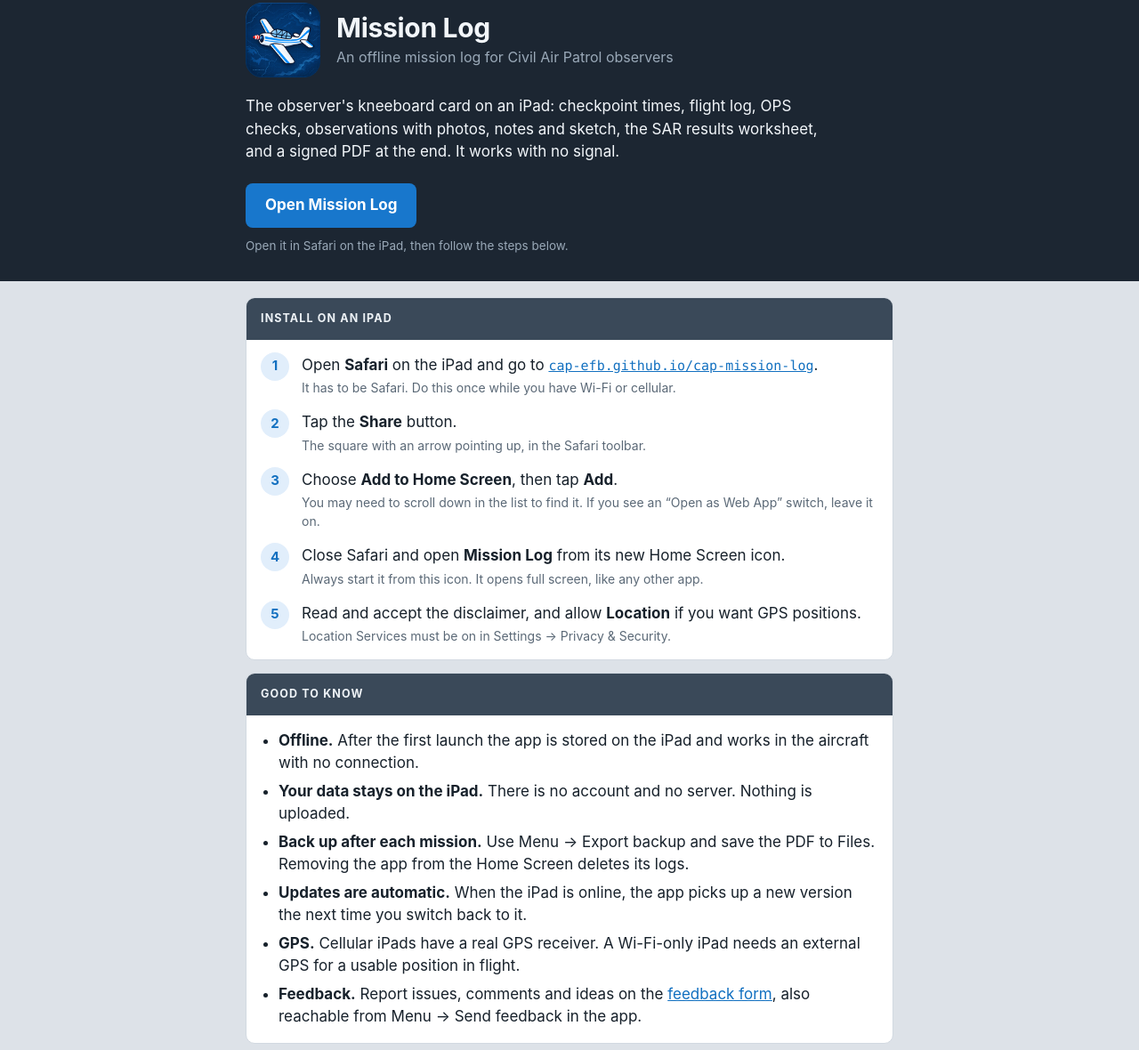
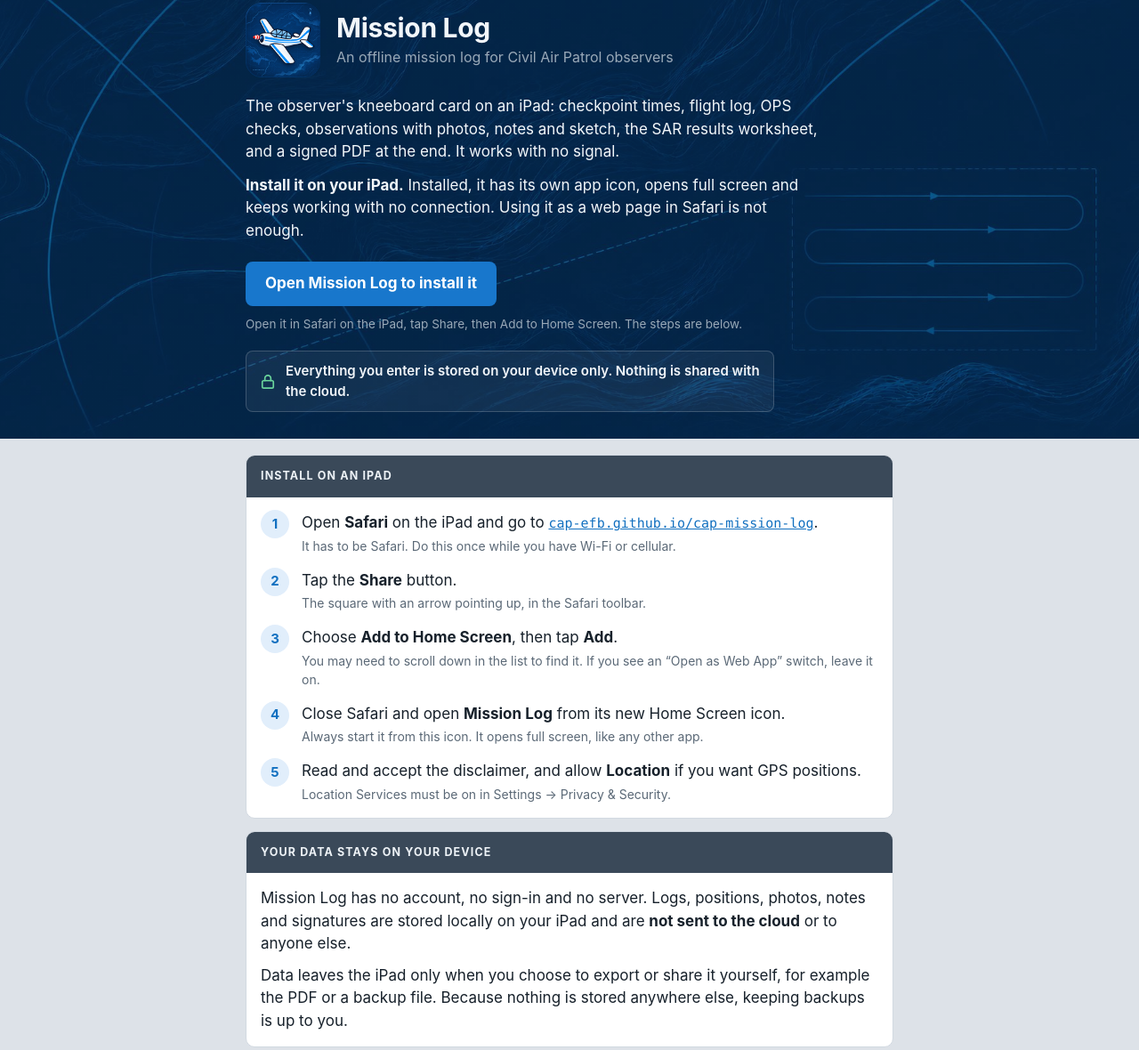
Before and after one commit to CAP-EFB/cap-efb.github.io, a plain HTML site: page index.html in a window 1280 px wide. Shown: the part 25-1205 px from the top of the page at 89% size. Drawn offline with Linux system fonts and the light colour scheme.

Commit message:
Hero artwork, install call-out and a clear local-data statement
Co-Authored-By: Claude Fable 5.2 <noreply@anthropic.com>

```diff
--- a/index.html
+++ b/index.html
@@ -5,7 +5,7 @@
   <meta name="viewport" content="width=device-width, initial-scale=1, viewport-fit=cover">
   <title>Mission Log — CAP observer log for iPad</title>
   <meta name="description" content="Mission Log is an offline mission log for Civil Air Patrol observers. Install it on an iPad from Safari in under a minute.">
-  <meta name="theme-color" content="#1c2632">
+  <meta name="theme-color" content="#062a55">
   <link rel="icon" href="icon-192.png" type="image/png">
   <link rel="apple-touch-icon" href="icon-180.png">
   <style>
@@ -59,7 +59,10 @@
     .wrap { max-width: 760px; margin: 0 auto; padding: 0 16px; }
 
     .hero {
-      background: var(--chrome);
+      /* chart artwork, dimmed a little so the text stays easy to read */
+      background:
+        linear-gradient(rgba(6, 30, 62, .5), rgba(6, 30, 62, .5)),
+        #062a55 url(hero.jpg) center / cover no-repeat;
       color: var(--chrome-text);
       padding: max(28px, env(safe-area-inset-top)) 0 30px;
     }
@@ -85,6 +88,21 @@
     }
     .btn:active { transform: scale(.985); }
     .hero .hint { color: var(--chrome-muted); font-size: 13.5px; margin-top: 10px; }
+    .hero .lead + .lead { margin-top: 12px; }
+    .hero .privacy {
+      display: flex;
+      align-items: center;
+      gap: 10px;
+      margin-top: 20px;
+      padding: 11px 14px;
+      max-width: 60ch;
+      border: 1px solid rgba(255, 255, 255, .18);
+      border-radius: 8px;
+      background: rgba(255, 255, 255, .06);
+      font-size: 15px;
+      font-weight: 600;
+    }
+    .hero .privacy svg { width: 20px; height: 20px; flex: none; color: #6ad59c; }
 
     main { padding: 18px 0 36px; display: flex; flex-direction: column; gap: 14px; }
 
@@ -170,8 +188,14 @@
         with photos, notes and sketch, the SAR results worksheet, and a signed PDF at the end. It works
         with no signal.
       </p>
-      <a class="btn" href="cap-mission-log/">Open Mission Log</a>
-      <div class="hint">Open it in Safari on the iPad, then follow the steps below.</div>
+      <p class="lead"><strong>Install it on your iPad.</strong> Installed, it has its own app icon, opens full
+        screen and keeps working with no connection. Using it as a web page in Safari is not enough.</p>
+      <a class="btn" href="cap-mission-log/">Open Mission Log to install it</a>
+      <div class="hint">Open it in Safari on the iPad, tap Share, then Add to Home Screen. The steps are below.</div>
+      <p class="privacy">
+        <svg viewBox="0 0 24 24" fill="none" stroke="currentColor" stroke-width="2" stroke-linecap="round" stroke-linejoin="round" aria-hidden="true"><rect x="4.5" y="10.5" width="15" height="10" rx="2"/><path d="M8 10.5V7.5a4 4 0 0 1 8 0v3"/></svg>
+        <span>Everything you enter is stored on your device only. Nothing is shared with the cloud.</span>
+      </p>
     </div>
   </header>
 
@@ -208,11 +232,25 @@
       </section>
 
       <section class="card">
+        <h2>Your data stays on your device</h2>
+        <div class="card-body">
+          <p>
+            Mission Log has no account, no sign-in and no server. Logs, positions, photos, notes and
+            signatures are stored locally on your iPad and are <strong>not sent to the cloud</strong>
+            or to anyone else.
+          </p>
+          <p>
+            Data leaves the iPad only when you choose to export or share it yourself, for example the
+            PDF or a backup file. Because nothing is stored anywhere else, keeping backups is up to you.
+          </p>
+        </div>
+      </section>
+
+      <section class="card">
         <h2>Good to know</h2>
         <div class="card-body">
           <ul class="plain">
             <li><strong>Offline.</strong> After the first launch the app is stored on the iPad and works in the aircraft with no connection.</li>
-            <li><strong>Your data stays on the iPad.</strong> There is no account and no server. Nothing is uploaded.</li>
             <li><strong>Back up after each mission.</strong> Use Menu → Export backup and save the PDF to Files. Removing the app from the Home Screen deletes its logs.</li>
             <li><strong>Updates are automatic.</strong> When the iPad is online, the app picks up a new version the next time you switch back to it.</li>
             <li><strong>GPS.</strong> Cellular iPads have a real GPS receiver. A Wi-Fi-only iPad needs an external GPS for a usable position in flight.</li>
```
Also changed, not shown: hero.jpg (added).
